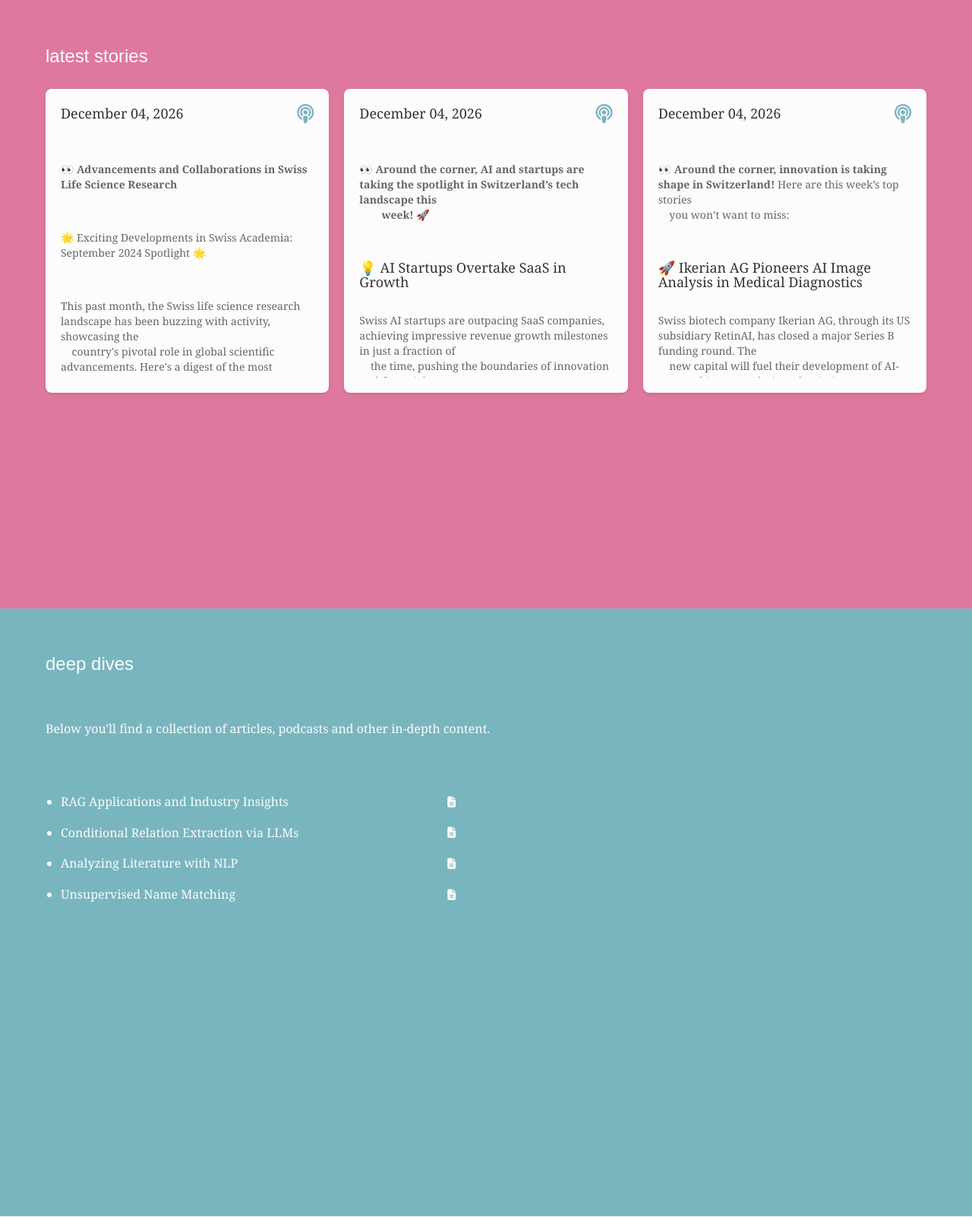
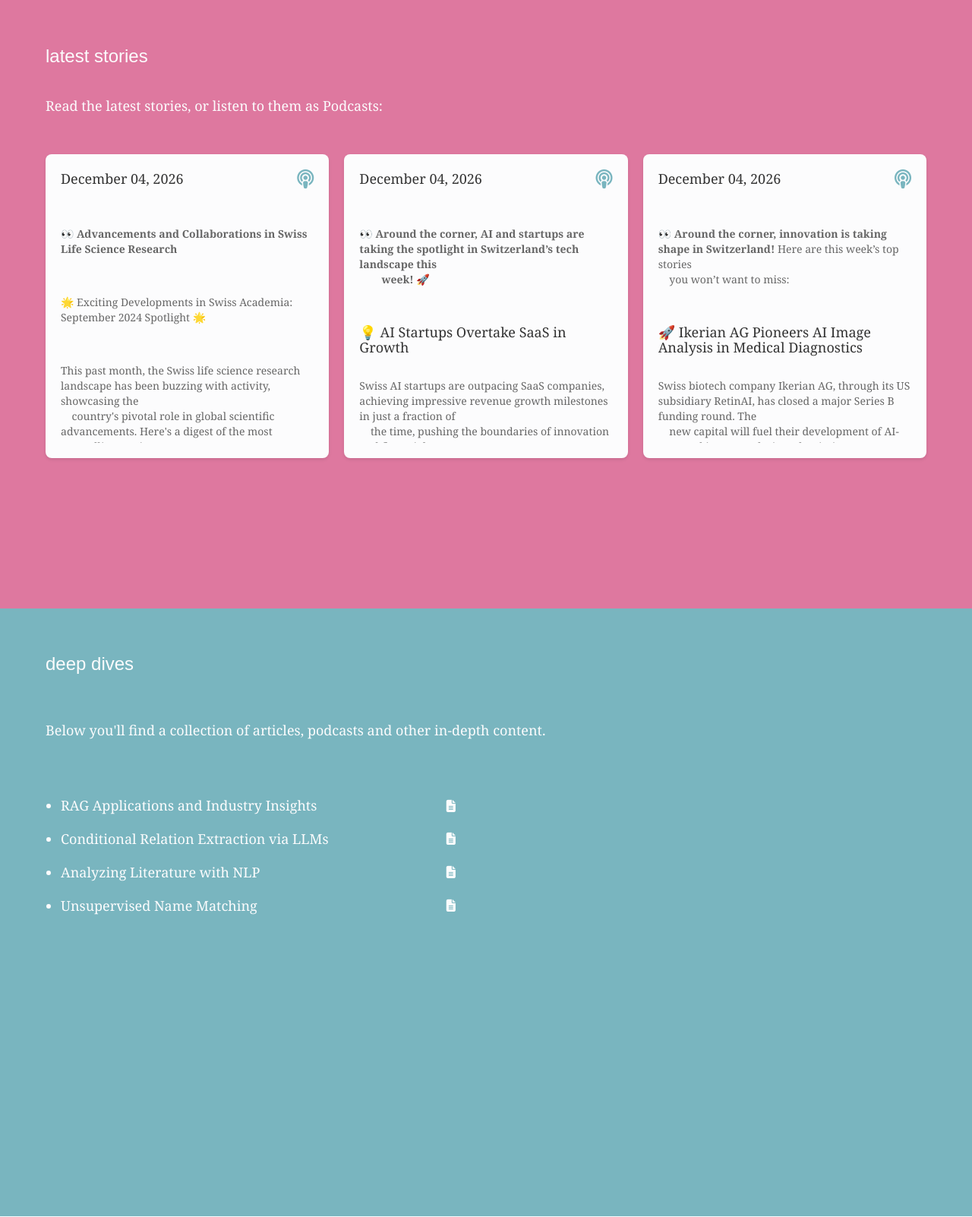
Before and after one commit to PhilWa/corner, a Flask app: page / in a window 1280 px wide. Shown: the part 799-2401 px from the top of the page at 76% size. Run offline with Flask 3, Linux system fonts and the light colour scheme; some libraries are stand-ins or nearby versions.

Commit message:
refined deep dive

```diff
--- a/static/css/styles.css
+++ b/static/css/styles.css
@@ -701,7 +701,7 @@ header,
 .deep-dives-list {
     font-family: var(--font-family-serif);
     color: var(--off-white);
-    font-size: 1.6rem;
+    font-size: var(--font-size-large);
     /* Adjust this value if your description uses a different size */
     line-height: 1.6;
 }
--- a/templates/index.html
+++ b/templates/index.html
@@ -24,6 +24,7 @@
 <div class="latest-stories-section" id="latest-stories">
     <div class="content-container">
         <h2 class="section-title">latest stories</h2>
+        <p class="latest-stories-description">Read the latest stories, or listen to them as Podcasts:</p>
         <div class="card-container">
             {% for item in news_items %}
             <div class="card">
```
